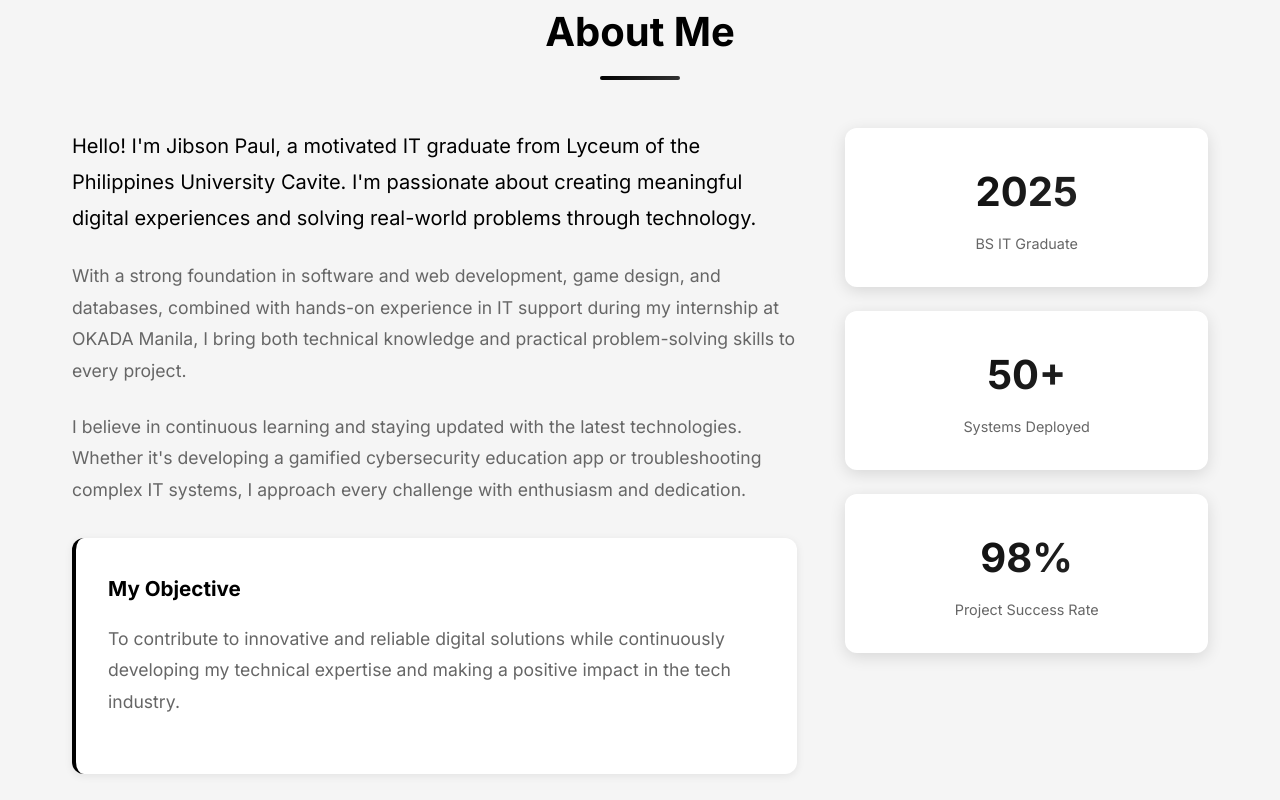
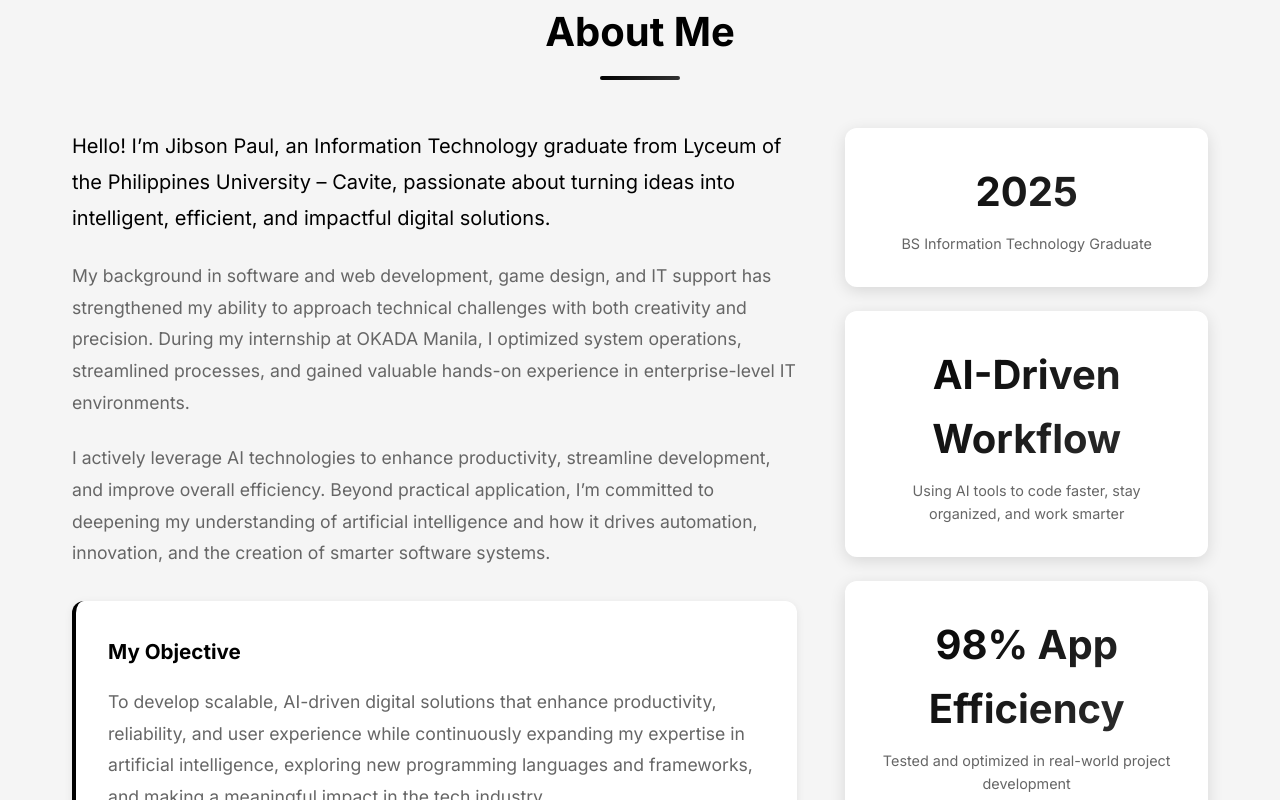
Before and after one commit to lambiniciojibsonpaul-art/Lambinicio-web-portfolio, a React (Vite) app in the folder JibsonLambinicio-Web/: page / in a window 1280 px wide. Shown: the part 880-1680 px from the top of the page. Built offline with nearby package versions, Linux system fonts and the light colour scheme.

Commit message:
changed the content of the about

```diff
--- a/JibsonLambinicio-Web/src/App.jsx
+++ b/JibsonLambinicio-Web/src/App.jsx
@@ -152,7 +152,7 @@ function App() {
           <div className="hero-text">
             <h1 className="greeting">Hi, I'm</h1>
             <h1 className="name">Jibson Paul Lambinicio</h1>
-            <p className="tagline">Fresh IT Graduate | Web Developer | Problem Solver</p>
+            <p className="tagline">Fresh IT Graduate | Software Developer | AI-Powered Developer</p>
             <p className="subtitle">Building innovative and reliable digital solutions with passion and creativity</p>
             <div className="cta-buttons">
               <button className="btn-primary" onClick={() => scrollToSection('contact')}>Get In Touch</button>
@@ -179,39 +179,39 @@ function App() {
           <div className="about-content">
             <div className="about-text animate-on-scroll">
               <p className="intro">
-                Hello! I'm Jibson Paul, a motivated IT graduate from Lyceum of the Philippines University Cavite.
-                I'm passionate about creating meaningful digital experiences and solving real-world problems through technology.
+                Hello! I’m Jibson Paul, an Information Technology graduate from Lyceum of the Philippines University – Cavite,
+                passionate about turning ideas into intelligent, efficient, and impactful digital solutions.
               </p>
               <p>
-                With a strong foundation in software and web development, game design, and databases, combined with
-                hands-on experience in IT support during my internship at OKADA Manila, I bring both technical
-                knowledge and practical problem-solving skills to every project.
+                My background in software and web development, game design, and IT support has strengthened my ability to approach technical challenges
+                with both creativity and precision. During my internship at OKADA Manila, I optimized system operations, streamlined processes, and gained
+                valuable hands-on experience in enterprise-level IT environments.
               </p>
               <p>
-                I believe in continuous learning and staying updated with the latest technologies. Whether it's
-                developing a gamified cybersecurity education app or troubleshooting complex IT systems, I approach
-                every challenge with enthusiasm and dedication.
+                I actively leverage AI technologies to enhance productivity, streamline development, and improve overall efficiency.
+                Beyond practical application, I’m committed to deepening my understanding of artificial intelligence and how it drives automation, innovation,
+                and the creation of smarter software systems.
               </p>
               <div className="objective-box">
                 <h3>My Objective</h3>
                 <p>
-                  To contribute to innovative and reliable digital solutions while continuously developing my
-                  technical expertise and making a positive impact in the tech industry.
+                  To develop scalable, AI-driven digital solutions that enhance productivity, reliability, and user experience while continuously expanding my
+                  expertise in artificial intelligence, exploring new programming languages and frameworks, and making a meaningful impact in the tech industry.
                 </p>
               </div>
             </div>
             <div className="about-stats animate-on-scroll">
               <div className="stat-card">
                 <div className="stat-number">2025</div>
-                <div className="stat-label">BS IT Graduate</div>
+                <div className="stat-label">BS Information Technology Graduate</div>
               </div>
               <div className="stat-card">
-                <div className="stat-number">50+</div>
-                <div className="stat-label">Systems Deployed</div>
+                <div className="stat-number">AI-Driven Workflow</div>
+                <div className="stat-label">Using AI tools to code faster, stay organized, and work smarter</div>
               </div>
               <div className="stat-card">
-                <div className="stat-number">98%</div>
-                <div className="stat-label">Project Success Rate</div>
+                <div className="stat-number">98% App Efficiency</div>
+                <div className="stat-label">Tested and optimized in real-world project development</div>
               </div>
             </div>
           </div>
@@ -320,11 +320,11 @@ function App() {
               <div className="skill-items">
                 <div className="skill-item">
                   <span className="skill-name">JavaScript</span>
-                  <div className="skill-bar"><div className="skill-level" style={{width: '90%'}}></div></div>
+                  <div className="skill-bar"><div className="skill-level" style={{width: '80%'}}></div></div>
                 </div>
                 <div className="skill-item">
                   <span className="skill-name">Python</span>
-                  <div className="skill-bar"><div className="skill-level" style={{width: '85%'}}></div></div>
+                  <div className="skill-bar"><div className="skill-level" style={{width: '65%'}}></div></div>
                 </div>
                 <div className="skill-item">
                   <span className="skill-name">C#</span>
@@ -332,11 +332,11 @@ function App() {
                 </div>
                 <div className="skill-item">
                   <span className="skill-name">HTML/CSS</span>
-                  <div className="skill-bar"><div className="skill-level" style={{width: '95%'}}></div></div>
+                  <div className="skill-bar"><div className="skill-level" style={{width: '90%'}}></div></div>
                 </div>
                 <div className="skill-item">
                   <span className="skill-name">SQL</span>
-                  <div className="skill-bar"><div className="skill-level" style={{width: '85%'}}></div></div>
+                  <div className="skill-bar"><div className="skill-level" style={{width: '75%'}}></div></div>
                 </div>
               </div>
             </div>
```
